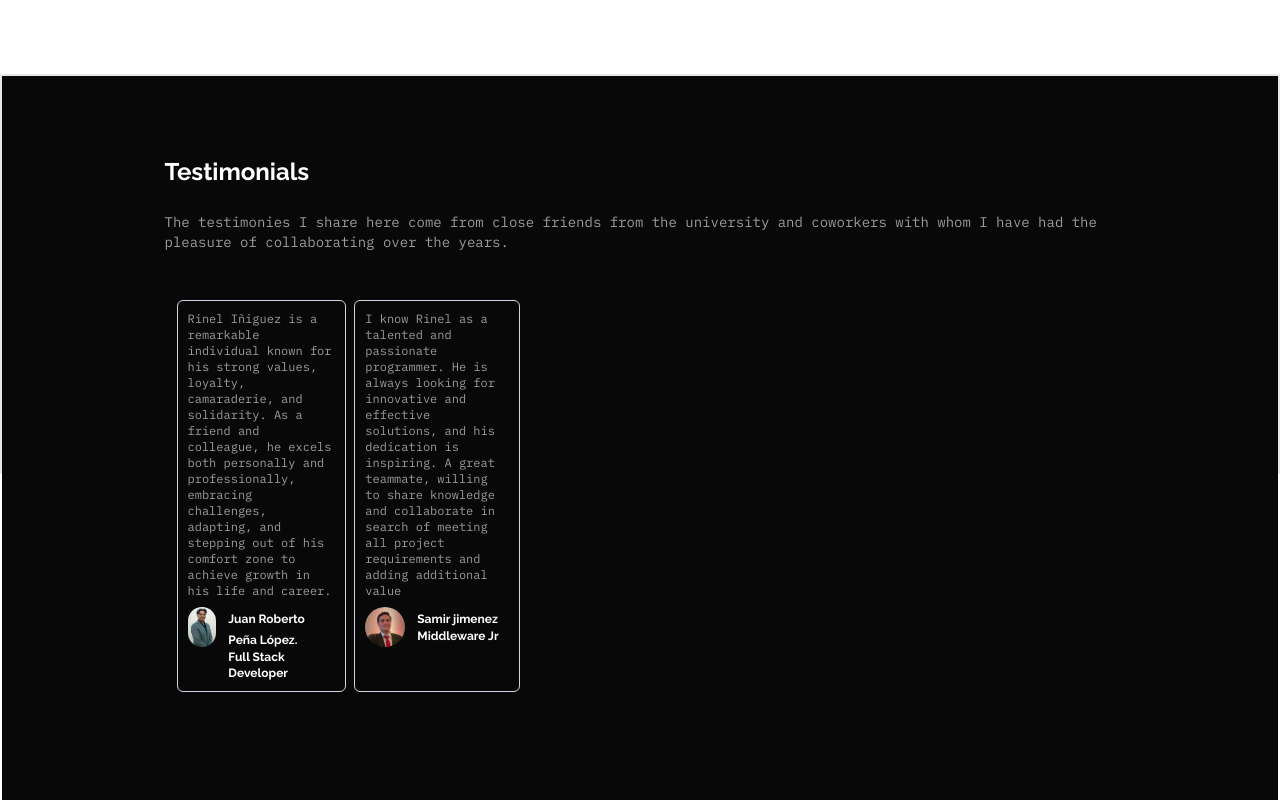
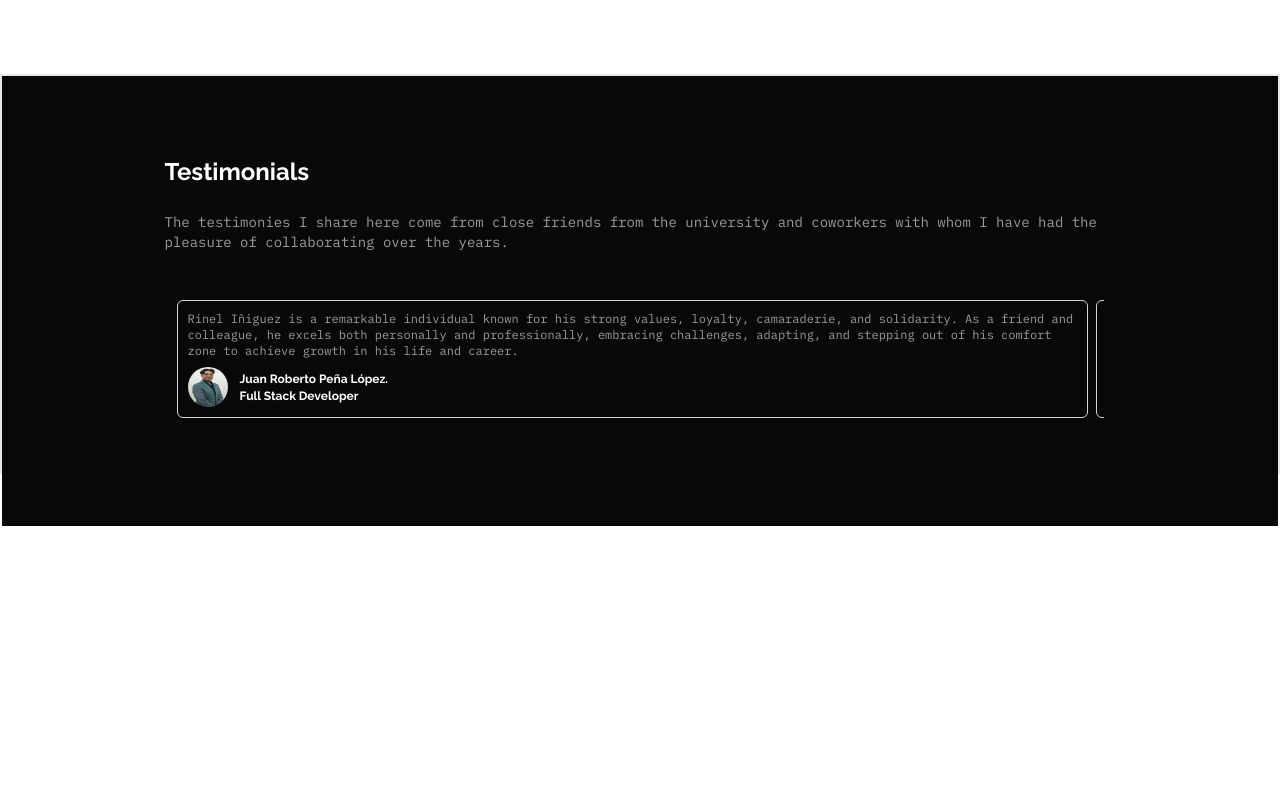
Before and after one commit to rineliniguezsosa/Portafolio, a React (Vite) app: page / in a window 1280 px wide. Shown: the part 1346-2146 px from the top of the page. After the commit the page ends 1872 px from the top, so only its background shows below. Built offline with nearby package versions, Linux system fonts and the light colour scheme.

Commit message:
[FEAT] Cambios en el componente CarrouselMui
- cambiando el width del elemento Box al 100%
- estableci la prop flex en el atributo scrollSnapType para que no se estiren los elementos, width 'calc(100% - 16px)' para ajusta al ancho disponible con un pequeño margen

```diff
--- a/src/components/Carrousel/CarrouselMui.tsx
+++ b/src/components/Carrousel/CarrouselMui.tsx
@@ -11,10 +11,11 @@ export const CarrouselMui = () => {
       gap: 1,
       py: 1,
       overflow: 'auto',
-      width: 343,
-      // height:'auto',
+      width: '100%',
       scrollSnapType: 'x mandatory',
       '& > *': {
+        flex: '0 0 auto',
+        width: 'calc(100% - 16px)',
         scrollSnapAlign: 'center',
       },
       '::-webkit-scrollbar': { display: 'none' },
```
